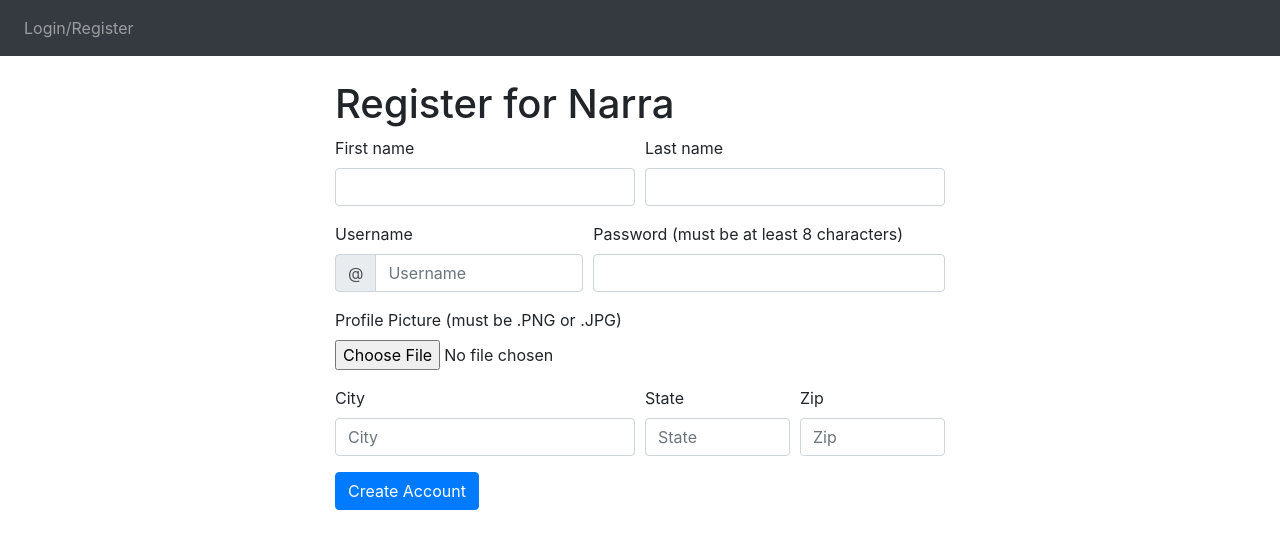
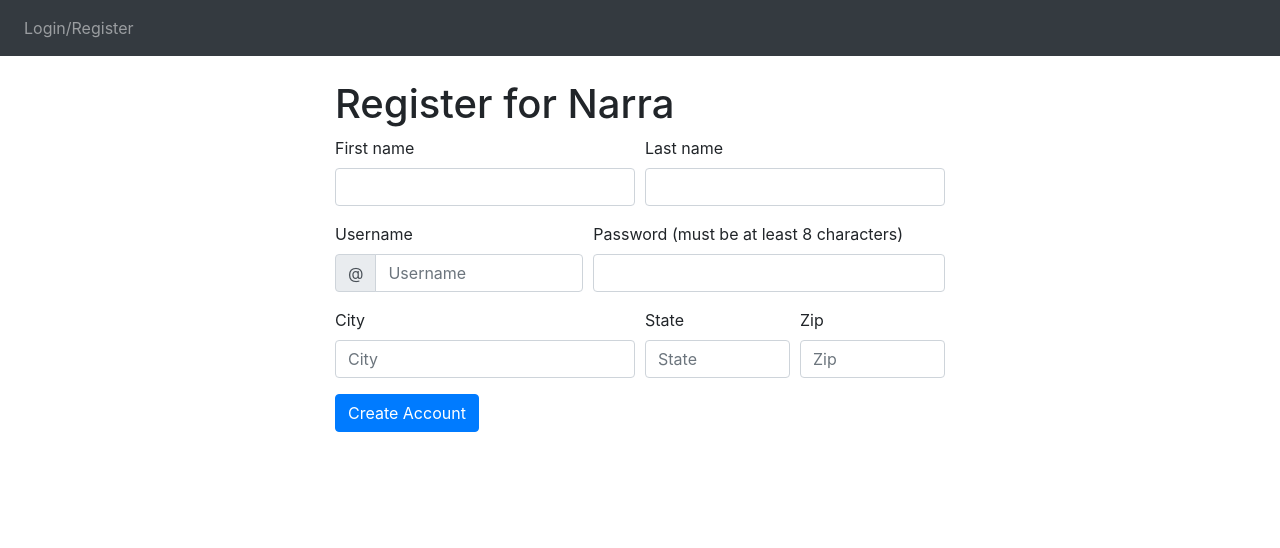
Before and after one commit to natalialuzuriaga/narra, a React (Create React App) app: page /register in a window 1280 px wide. Shown: the top 548 px of the page. Built offline with nearby package versions, Linux system fonts and the light colour scheme.

Commit message:
installed react-avatar-edit

```diff
--- a/package.json
+++ b/package.json
@@ -14,6 +14,7 @@
     "mongoose": "^5.10.17",
     "popper.js": "^1.16.1",
     "react": "^17.0.1",
+    "react-avatar-edit": "^0.9.0",
     "react-bootstrap": "^1.4.0",
     "react-dom": "^17.0.1",
     "react-router-dom": "^5.2.0",
--- a/src/components/register.component.js
+++ b/src/components/register.component.js
@@ -3,6 +3,7 @@
 import Button from 'react-bootstrap/Button';
 import InputGroup from 'react-bootstrap/InputGroup';
 import { Col, Container } from 'react-bootstrap';
+import Avatar from 'react-avatar-edit'
 
 export default class Register extends Component {
     render() {
@@ -56,12 +57,16 @@
                         </Form.Group>
                     </Form.Row>
 
-                    <div className="mb-3">
-                        <Form.File>
-                            <Form.File.Label>Profile Picture (must be .PNG or .JPG)</Form.File.Label>
-                            <Form.File.Input />
-                        </Form.File>
-                    </div>
+                    {/* <div className="mb-3">
+                        <Avatar
+                        width={390}
+                        height={295}
+                        // onCrop={this.onCrop}
+                        // onClose={this.onClose}
+                        // onBeforeFileLoad={this.onBeforeFileLoad}
+                        // src={this.state.src}
+                        />
+                    </div> */}
 
                     <Form.Row>
                         <Form.Group as={Col} md="6">
```
Also changed, not shown: 1 other file (tests, documents, lock files or other folders).
